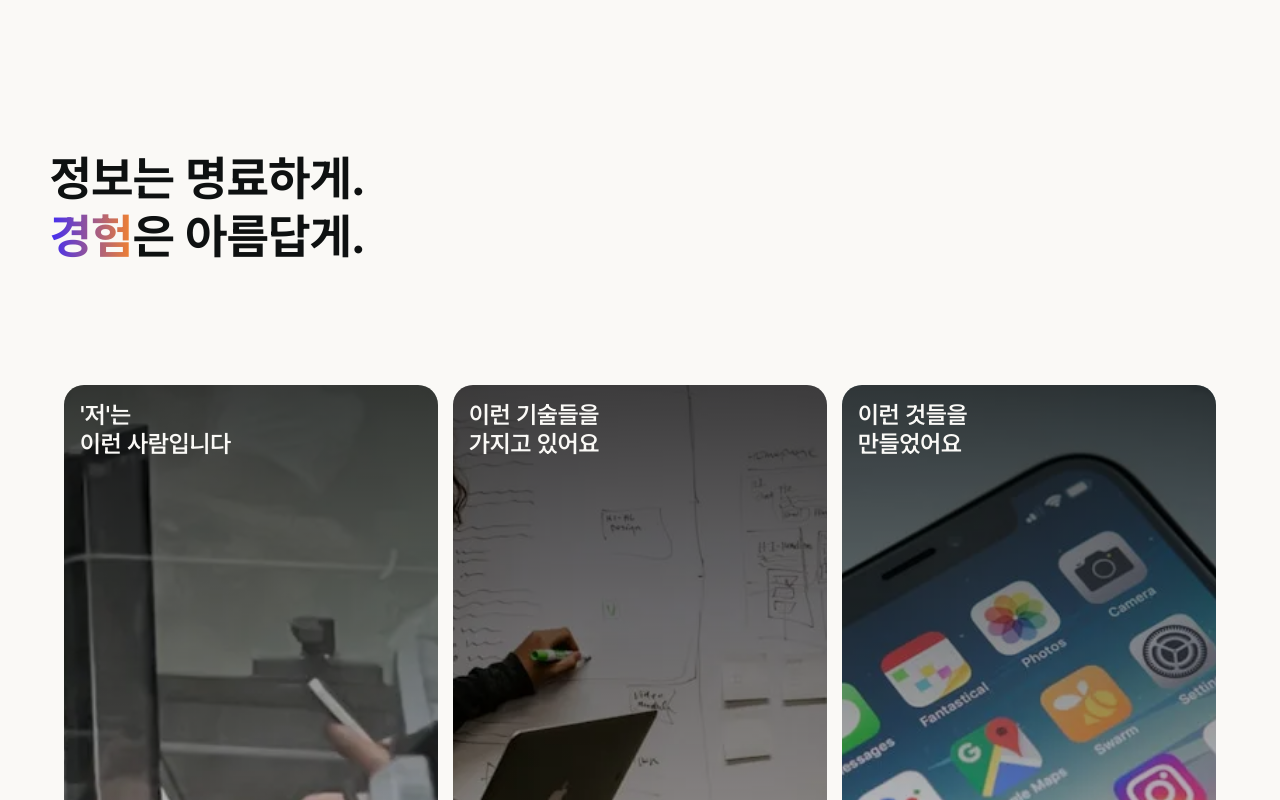
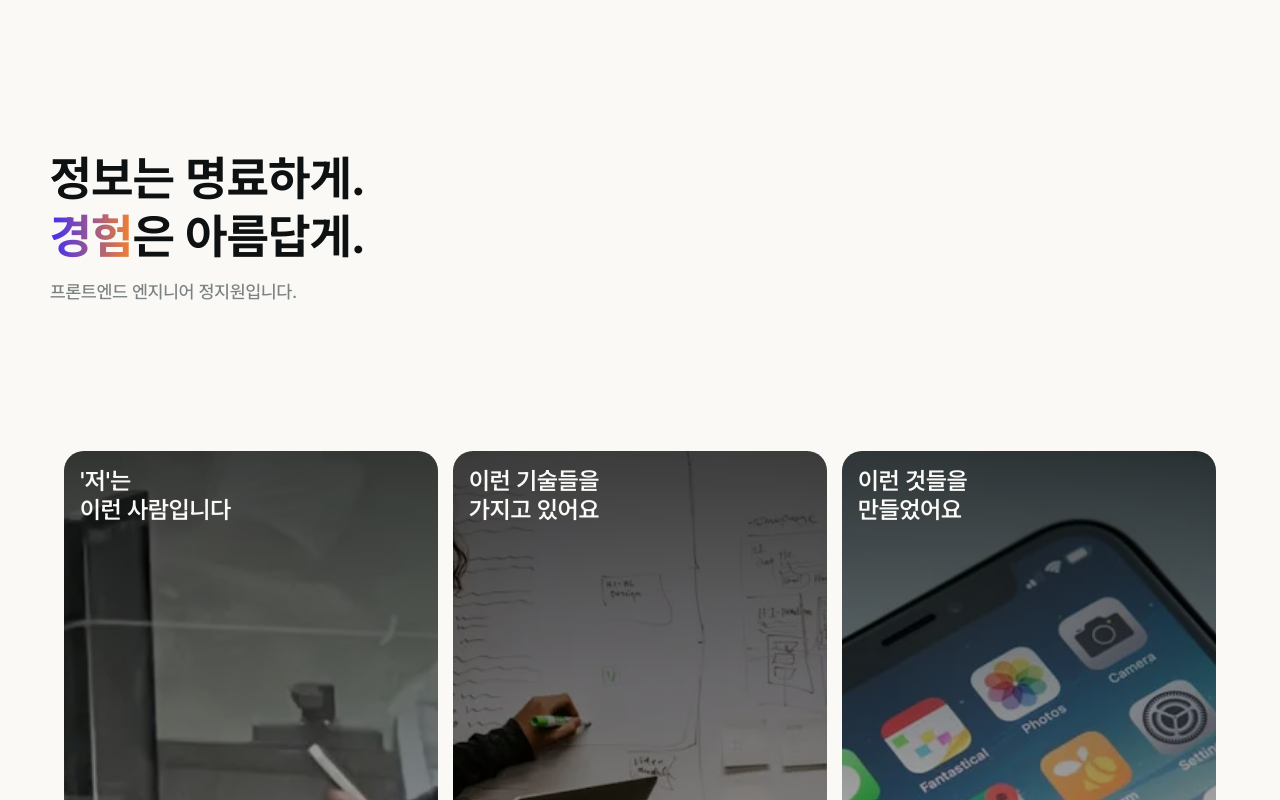
Before and after one commit to jiwonsudo/JW-Web, a React (Vite) app in the folder jw-web/: page / in a window 1280 px wide. Shown: the top 800 px of the page. Built offline with nearby package versions, Linux system fonts and the light colour scheme.

Commit message:
Feat: Hero subtitle 추가

```diff
--- a/jw-web/src/features/language/resources.js
+++ b/jw-web/src/features/language/resources.js
@@ -7,6 +7,7 @@ export const resources = {
       hero_1: '정보는 명료하게.',
       hero_2: '경험',
       hero_3: '은 아름답게.',
+      hero_subtitle: '프론트엔드 엔지니어 정지원입니다.',
       info_cards_projects: "'저'는 \n이런 사람입니다",
       info_cards_skillsets: '이런 기술들을\n가지고 있어요',
       info_cards_criteria: '이런 것들을\n만들었어요',
@@ -20,6 +21,7 @@ export const resources = {
       hero_1: 'Clarity of Insight.',
       hero_2: 'Delight',
       hero_3: ' in Sight.',
+      hero_subtitle: "Hi, I'm Jiwon, a Frontend Engineer.",
       info_cards_projects: "A little bit\nabout me",
       info_cards_skillsets: 'My toolkit',
       info_cards_criteria: "Things I've made",
--- a/jw-web/src/pages/Main/ui/Hero.jsx
+++ b/jw-web/src/pages/Main/ui/Hero.jsx
@@ -8,10 +8,10 @@ import { moveUpToAppear } from "./moveUpToAppear";
 
 const Container = styled.div`
   /* width: 100%; */
-  padding: 150px 0 120px 50px;
+  padding: 150px 0 150px 50px;
 
   ${media.mobile`
-    padding: 150px 0 100px 0;
+    padding: 150px 0 150px 0;
     display: flex;
     justify-content: center;
   `}
@@ -31,6 +31,16 @@ const Title = styled.h1`
   `}
 `;
 
+const SubTitle = styled.h2`
+  margin-top: 1em;
+  font-size: large;
+  font-weight: 500;
+  color: #7b8383;
+  opacity: 0;
+  animation: ${moveUpToAppear} .5s cubic-bezier(.46,-0.04,.48,1) forwards;
+  animation-delay: .2s;
+`;
+
 const GText = styled.p`
   font-weight: 700;
   background: linear-gradient(to right,
@@ -48,9 +58,8 @@ export const Hero = () => {
 
   return (
     <Container>
-      <div>
-        <Title $currLang={currLang}>{t('hero_1')}<br/><GText>{t('hero_2')}</GText>{t('hero_3')}</Title>
-      </div>
+      <Title $currLang={currLang}>{t('hero_1')}<br/><GText>{t('hero_2')}</GText>{t('hero_3')}</Title>
+      <SubTitle>{t('hero_subtitle')}</SubTitle>
     </Container>
     );
 };
--- a/jw-web/src/pages/Main/ui/InfoCards/index.jsx
+++ b/jw-web/src/pages/Main/ui/InfoCards/index.jsx
@@ -88,21 +88,21 @@ export const InfoCards = () => {
 
   return (
     <InfoCardWrapper>
-      <InfoCard $delay='.2s' $url='/images/info-cards/about.webp'>
+      <InfoCard $delay='.3s' $url='/images/info-cards/about.webp'>
         <InfoCardOverLay/>
         <InfoCardTextBox>
           <InfoCardTitle>{useBreakText('info_cards_projects')}</InfoCardTitle>
         </InfoCardTextBox>
         <InfoCardArrow src="/public/images/info-cards/arrow-top-right.svg"/>
       </InfoCard>
-      <InfoCard $delay='.3s' $url='/images/info-cards/skills.webp'>
+      <InfoCard $delay='.4s' $url='/images/info-cards/skills.webp'>
         <InfoCardOverLay/>
         <InfoCardTextBox>
           <InfoCardTitle>{useBreakText('info_cards_skillsets')}</InfoCardTitle>
         </InfoCardTextBox>
         <InfoCardArrow src="/public/images/info-cards/arrow-top-right.svg"/>
       </InfoCard>
-      <InfoCard $delay='.4s' $url='/images/info-cards/projects.webp'>
+      <InfoCard $delay='.5s' $url='/images/info-cards/projects.webp'>
         <InfoCardOverLay/>
         <InfoCardTextBox>
           <InfoCardTitle>{useBreakText('info_cards_criteria')}</InfoCardTitle>
```
